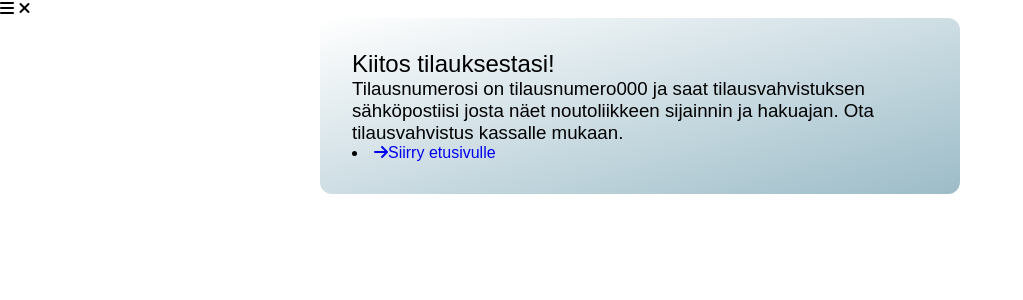
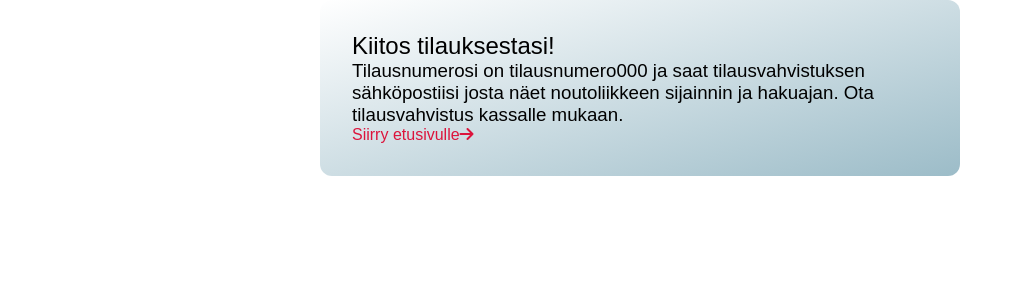
Before and after one commit to purkkapunkki/Web-kehitysprojekti, a web app: file thank-you-for-ordering.html in a window 1280 px wide. Shown: the part 78-378 px from the top of the page, without its empty margins (0-1023 px from the left). Run offline with its HTML, style and script files only (its server is not run), Linux system fonts and the light colour scheme; some libraries are stand-ins or nearby versions.

Commit message:
Fixed the link Siirry etusivulle

```diff
--- a/css/style.css
+++ b/css/style.css
@@ -157,7 +157,7 @@ input[type="checkbox"] {
   accent-color: var(--red);
 }
 
-ul {
+li {
   list-style-type: none;
 }
 
--- a/thank-you-for-ordering.html
+++ b/thank-you-for-ordering.html
@@ -26,9 +26,6 @@
       </ul>
     </nav>
 
-    <i class="fa-solid fa-bars menuIcon"></i>
-    <i class="fa-solid fa-xmark closeIcon"></i>
-
     <main class="containers center">
       <h2>Kiitos tilauksestasi!</h2>
       <h3>
@@ -38,8 +35,8 @@
       </h3>
 
       <li>
-        <a href="main.html">
-          <i class="fa-solid fa-arrow-right"></i>Siirry etusivulle
+        <a href="main.html" class="text-link">
+          Siirry etusivulle<i class="fa-solid fa-arrow-right"></i>
         </a>
       </li>
     </main>
```
